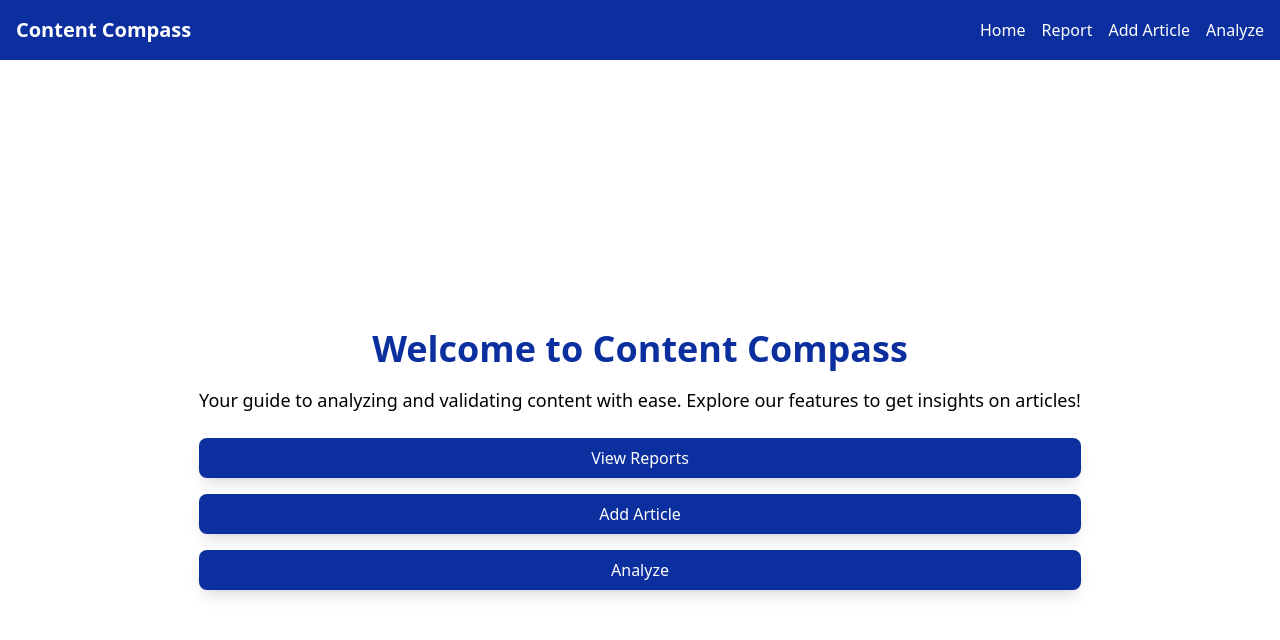
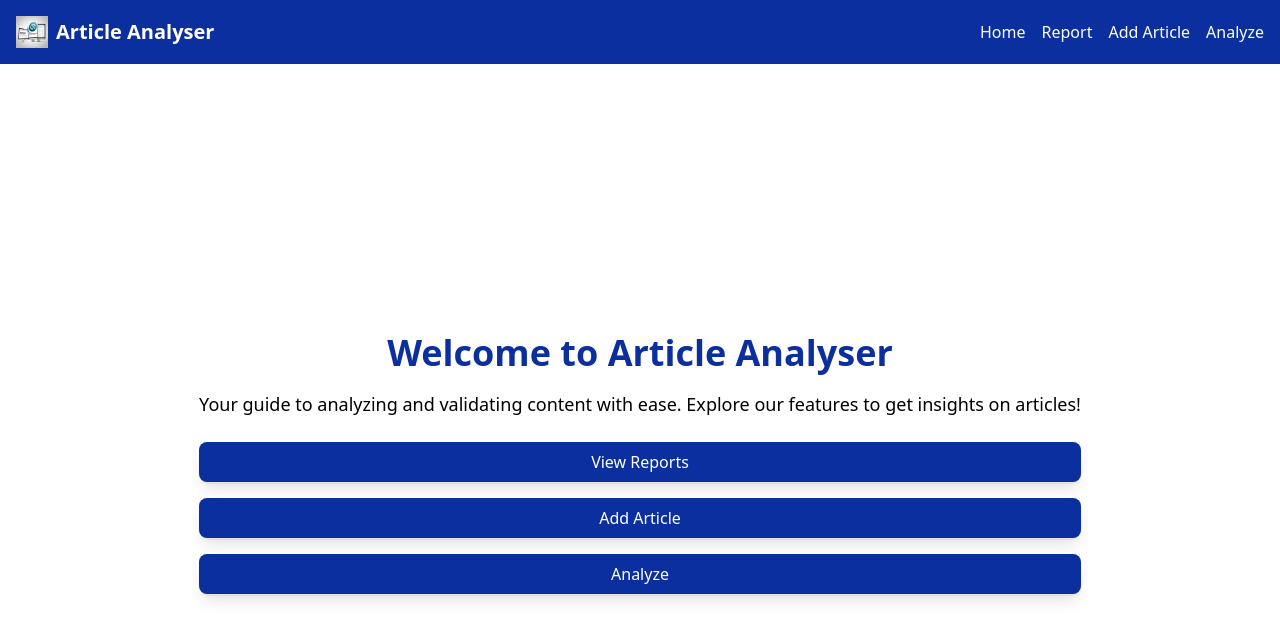
Before and after one commit to Adimaniac31/GPTSolvathon, a React (Vite) app in the folder SolvathonFrontend/: page / in a window 1280 px wide. Shown: the top 640 px of the page. Built offline with nearby package versions, Linux system fonts and the light colour scheme; no server answers.

Commit message:
added logo

```diff
--- a/SolvathonFrontend/src/Components/HomePageComponents/Navbar.jsx
+++ b/SolvathonFrontend/src/Components/HomePageComponents/Navbar.jsx
@@ -1,6 +1,7 @@
 // Navbar.jsx
 import React, { useState } from "react";
 import { Link } from "react-router-dom";
+import logo from '../../assets/logo.jpg'; // Adjust the path to where your logo is stored
 
 const Navbar = () => {
   const [isOpen, setIsOpen] = useState(false);
@@ -11,7 +12,10 @@ const Navbar = () => {
 
   return (
     <nav className="bg-primary-dark text-white p-4 flex justify-between items-center">
-      <div className="text-xl font-bold">Content Compass</div>
+      <div className="flex items-center">
+        <img src={logo} alt="Logo" className="h-8 mr-2" /> {/* Add your logo here */}
+        <div className="text-xl font-bold">Article Analyser</div>
+      </div>
       <div className="md:hidden">
         <button onClick={toggleMenu} className="focus:outline-none">
           <svg
--- a/SolvathonFrontend/src/Pages/HomePage.jsx
+++ b/SolvathonFrontend/src/Pages/HomePage.jsx
@@ -6,7 +6,7 @@ const HomePage = () => {
   return (
     <div className="bg-white min-h-screen flex flex-col items-center justify-center">
       <div className="p-8 text-center">
-        <h1 className="text-4xl font-bold mb-4 text-primary-dark animate-bounce">Welcome to Content Compass</h1>
+        <h1 className="text-4xl font-bold mb-4 text-primary-dark animate-bounce">Welcome to Article Analyser</h1>
         <p className="mb-6 text-lg">
           Your guide to analyzing and validating content with ease. Explore our features to get insights on articles!
         </p>
```
